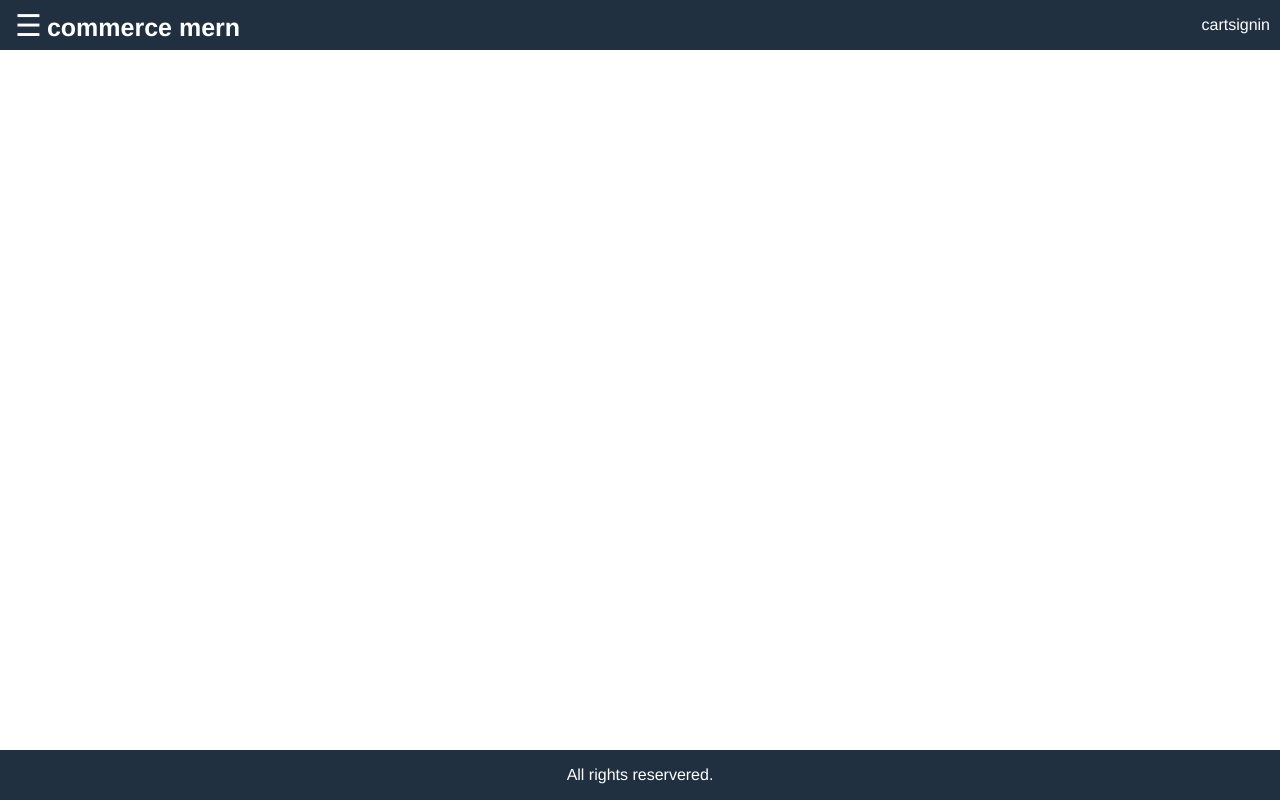
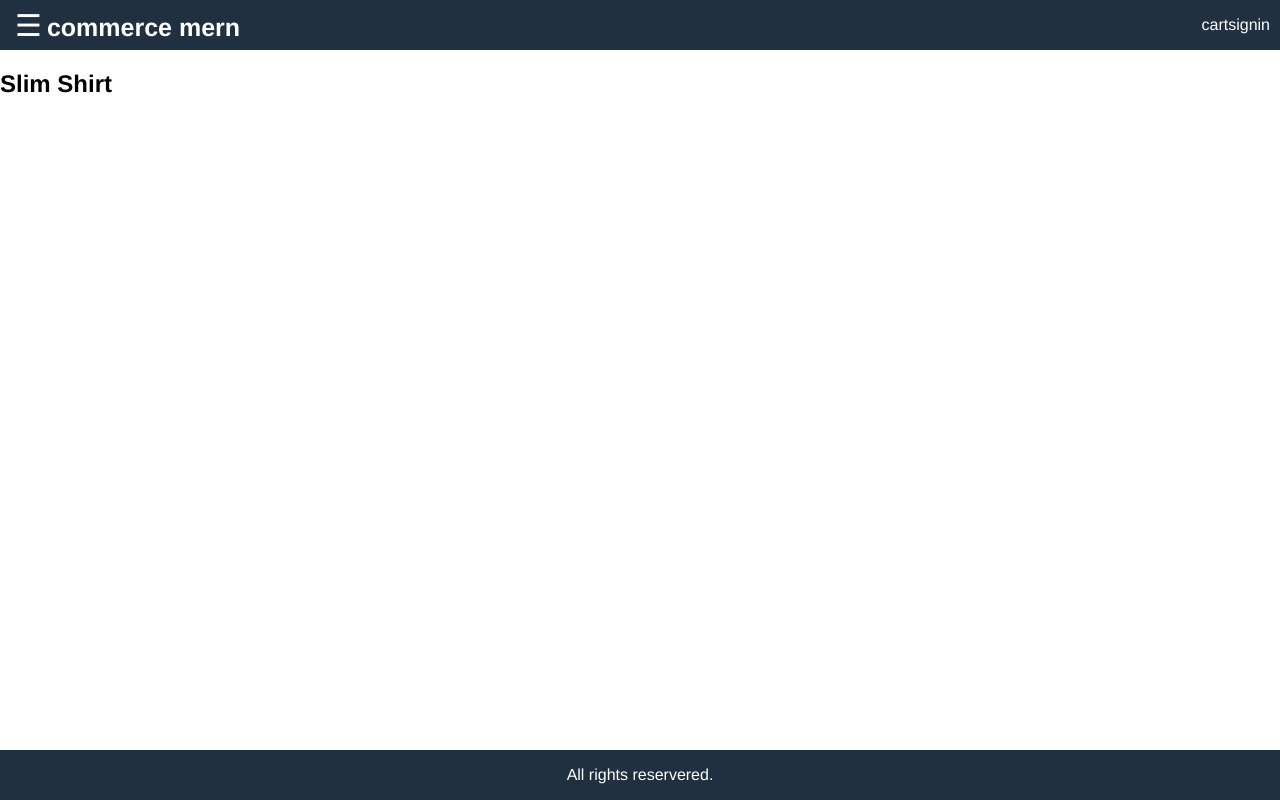
Before and after one commit to mrzacsmith/commerce-mern, a React (Create React App) app in the folder frontend/: page /product/123 in a window 1280 px wide. Built offline with nearby package versions, Linux system fonts and the light colour scheme.

Commit message:
build basic product

```diff
--- a/frontend/src/App.js
+++ b/frontend/src/App.js
@@ -42,7 +42,7 @@ const App = () => {
         </aside>
         <main className="main">
           <div className="content">
-            <Route path="product/:id" component={ProductScreen} />
+            <Route path="/product/:id" component={ProductScreen} />
             <Route path="/" exact={true} component={HomeScreen} />
           </div>
         </main>
--- a/frontend/src/Screens/HomeScreen.js
+++ b/frontend/src/Screens/HomeScreen.js
@@ -8,7 +8,14 @@ const HomeScreen = (props) => {
       {data.products.map((product) => (
         <li>
           <div className="product">
-            <img className="product-image" src={product.image} alt="products" />
+            <Link to={'/product/' + product._id}>
+              <img
+                className="product-image"
+                src={product.image}
+                alt="products"
+              />
+            </Link>
+
             <div className="product-name">
               <Link to={'/product/' + product._id}>{product.name}</Link>
             </div>
--- a/frontend/src/Screens/ProductScreen.js
+++ b/frontend/src/Screens/ProductScreen.js
@@ -1,7 +1,14 @@
 import React from 'react'
+import data from '../data'
 
-const ProductScreen = () => {
-  return <h2>ProdutScreen</h2>
+const ProductScreen = (props) => {
+  console.log(props.match.params.id)
+  const product = data.products.find((x) => x._id === props.match.params.id)
+  return (
+    <div>
+      <h2>{product.name}</h2>
+    </div>
+  )
 }
 
 export default ProductScreen
```
